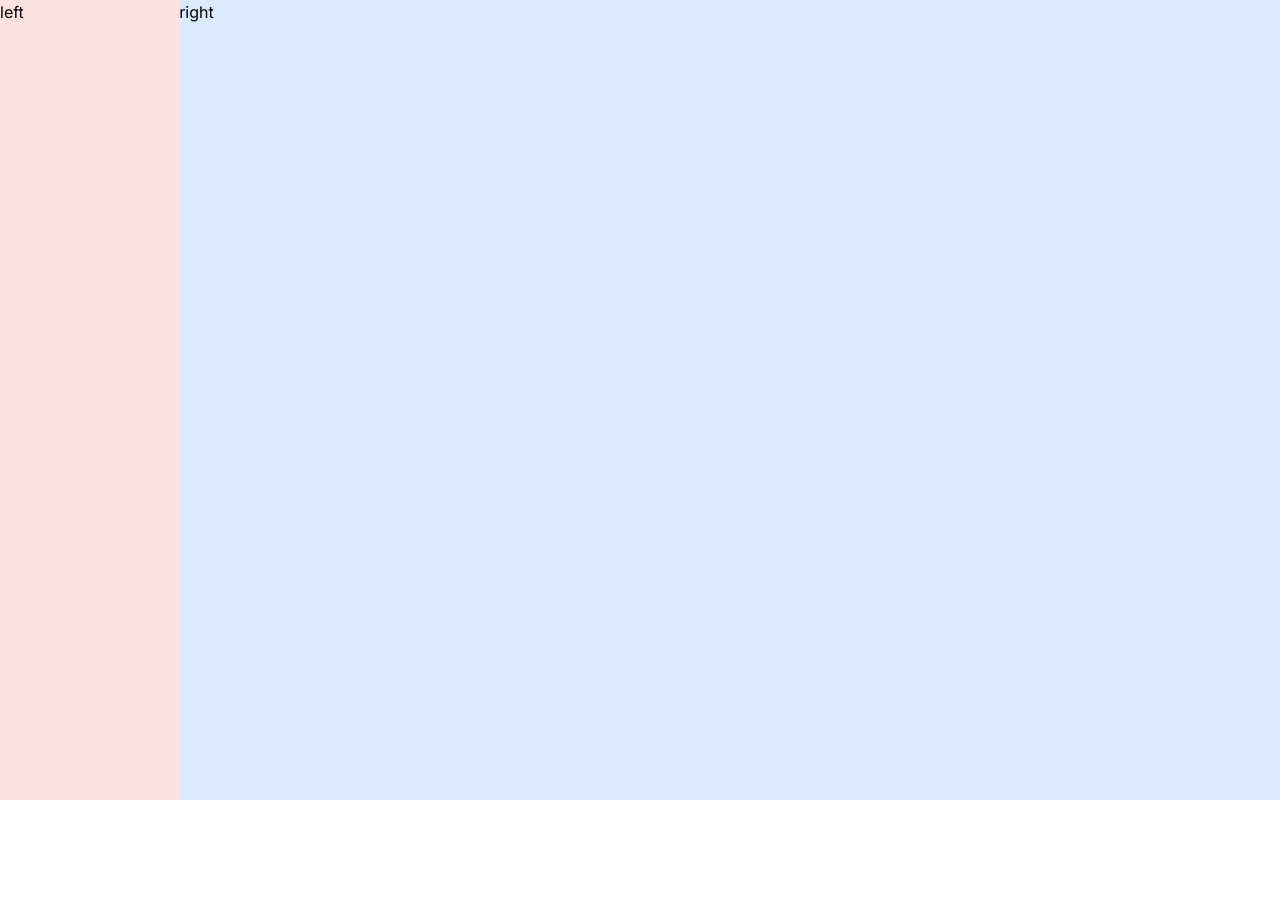
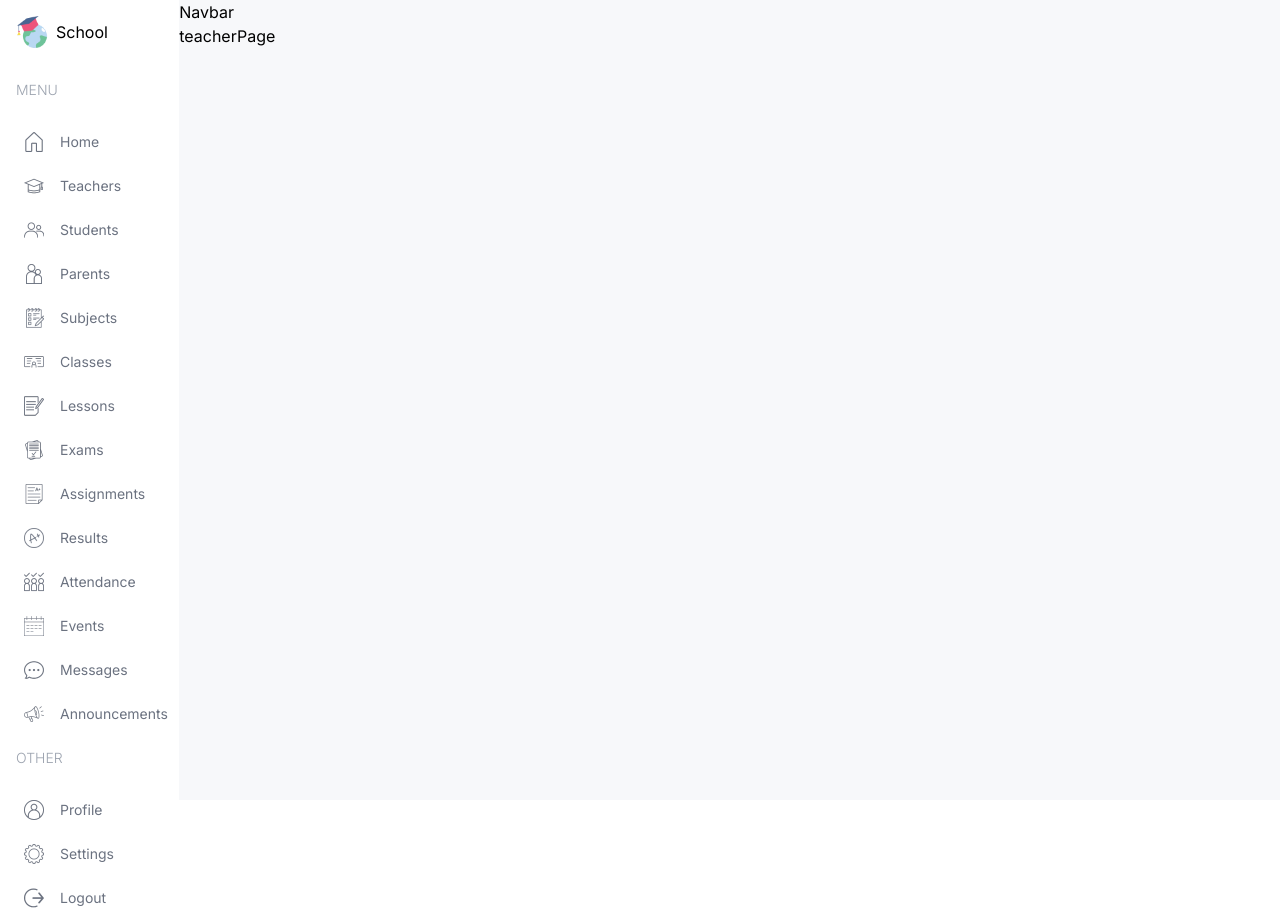
Before and after one commit to AzizToulgui/School-Dashboard-UI, a Next.js app: page /teacher in a window 1280 px wide. Before the commit the page ends 800 px from the top, so only its background shows below. Built offline with nearby package versions, Linux system fonts and the light colour scheme.

Commit message:
begin navbar desgin

```diff
--- a/src/app/(dashboard)/layout.tsx
+++ b/src/app/(dashboard)/layout.tsx
@@ -1,5 +1,7 @@
-import React from "react";
-
+import Link from "next/link";
+import Image from "next/image";
+import Menu from '@/components/Menu';
+import Navbar from "@/components/Navbar";
 export default function DashboardLayout({children,}: Readonly<{
     children: React.ReactNode;
 }>) {
@@ -7,9 +9,18 @@
 
         <div className="h-screen flex" >
             {/*left*/}
-            <div className="w-[14%] md:w-[8%] lg:w-[16%] xl:w-[14%] bg-red-100">left</div>
+            <div className="w-[14%] md:w-[8%] lg:w-[16%] xl:w-[14%]  p-4">
+                <Link href="/" className="flex items-center justify-center lg:justify-start gap-2">
+                    <Image src="/logo.png" alt="logo" width={32} height={32} />
+                    <span className="hidden lg:block">School</span>
+                </Link>
+                <Menu/>
+            </div>
             {/*Right*/}
-            <div className="w-[86%] md:w-[92%] lg:w-[84%] xl:w-[86%] bg-blue-100">right</div>
+            <div className="w-[86%] md:w-[92%] lg:w-[84%] xl:w-[86%] bg-[#F7F8FA] overflow-scroll">
+                <Navbar/>
+                {children}
+            </div>
         </div>
 
     );
--- a/src/components/Menu.tsx
+++ b/src/components/Menu.tsx
@@ -1,3 +1,7 @@
+import { role } from "@/lib/data";
+import Image from "next/image";
+import Link from "next/link";
+
 const menuItems = [
   {
     title: "MENU",
@@ -112,3 +116,33 @@
     ],
   },
 ];
+
+const Menu = () => {
+  return (
+      <div className="mt-4 text-sm">
+        {menuItems.map((i) => (
+            <div className="flex flex-col gap-2" key={i.title}>
+          <span className="hidden lg:block text-gray-400 font-light my-4">
+            {i.title}
+          </span>
+              {i.items.map((item) => {
+                if (item.visible.includes(role)) {
+                  return (
+                      <Link
+                          href={item.href}
+                          key={item.label}
+                          className="flex items-center justify-center lg:justify-start gap-4 text-gray-500 py-2 md:px-2 rounded-md hover:bg-lamaSkyLight"
+                      >
+                        <Image src={item.icon} alt="" width={20} height={20} />
+                        <span className="hidden lg:block">{item.label}</span>
+                      </Link>
+                  );
+                }
+              })}
+            </div>
+        ))}
+      </div>
+  );
+};
+
+export default Menu;
--- /dev/null
+++ b/src/components/Navbar.tsx
@@ -0,0 +1,7 @@
+
+const Navbar = () => {
+    return (
+        <div>Navbar</div>
+    )
+}
+export default Navbar
```
